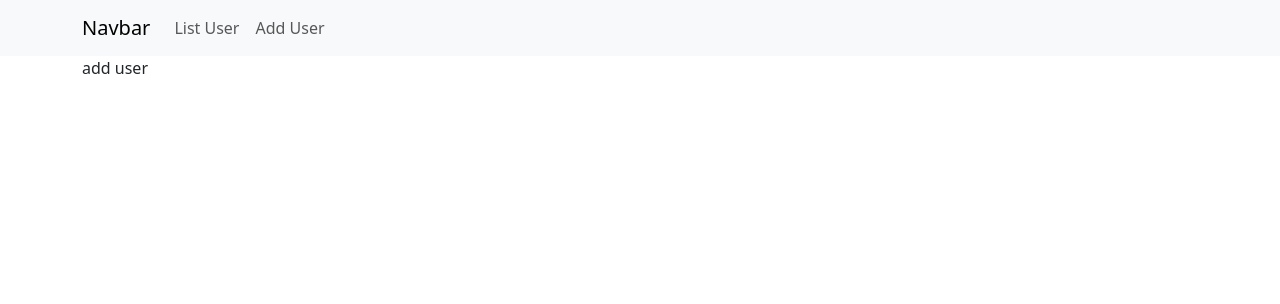
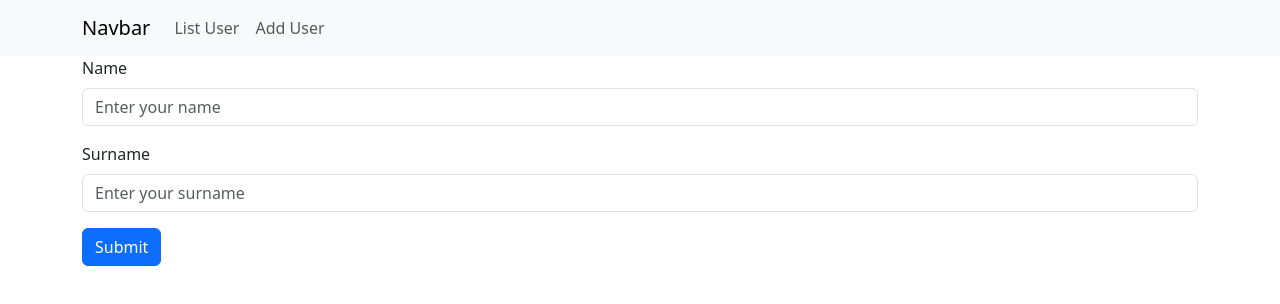
Before and after one commit to ahmedsalihh/bankingApp, a React (Create React App) app in the folder banking-ui/: page /addUser in a window 1280 px wide. Shown: the top 304 px of the page. Built offline with nearby package versions, Linux system fonts and the light colour scheme.

Commit message:
Add addUser page

```diff
--- a/banking-ui/src/App.js
+++ b/banking-ui/src/App.js
@@ -9,7 +9,7 @@ const App = () => {
       <div className='container'>
         <Routes>
           {routes.map(r => (
-            <Route exact path={r.path} element={r.component} />
+            <Route key={r.path} exact path={r.path} element={r.component} />
           ))}
         </Routes>
       </div>
--- a/banking-ui/src/components/Navbar/index.js
+++ b/banking-ui/src/components/Navbar/index.js
@@ -22,12 +22,8 @@ const Navbar = () => {
         <div className='collapse navbar-collapse' id='navbarNav'>
           <ul className='navbar-nav'>
             {routes.map(r => (
-              <li className='nav-item'>
-                <a
-                  className='nav-link'
-                  aria-current='page'
-                  href={r.path}
-                >
+              <li className='nav-item' key={r.path}>
+                <a className='nav-link' aria-current='page' href={r.path}>
                   {r.title}
                 </a>
               </li>
--- a/banking-ui/src/containers/AddUser/index.js
+++ b/banking-ui/src/containers/AddUser/index.js
@@ -1,7 +1,69 @@
-import React from 'react';
+import React, { useState } from 'react';
 
 const AddUser = () => {
-  return <div>add user</div>;
+  const [firstname, setFirstname] = useState('');
+  const [lastname, setLastname] = useState('');
+
+  const handleSubmit = e => {
+    e.preventDefault();
+    const body = {
+      firstname,
+      lastname,
+    };
+    addUser(body);
+  };
+
+  const addUser = async body => {
+    const response = await fetch('http://localhost:8080/users/add', {
+      method: 'POST',
+      headers: {
+        Accept: 'application/json',
+        'Content-Type': 'application/json',
+      },
+      body: JSON.stringify(body),
+    });
+    console.log(response);
+  };
+
+  return (
+    <div>
+      <form>
+        <div className='mb-3'>
+          <label htmlFor='name' className='form-label'>
+            Name
+          </label>
+          <input
+            onChange={e => setFirstname(e.target.value)}
+            className='form-control'
+            id='firstname'
+            value={firstname}
+            placeholder='Enter your name'
+          />
+        </div>
+        <div className='mb-3'>
+          <label htmlFor='surname' className='form-label'>
+            Surname
+          </label>
+          <input
+            onChange={e => setLastname(e.target.value)}
+            className='form-control'
+            id='lastname'
+            value={lastname}
+            placeholder='Enter your surname'
+          />
+        </div>
+        <div className='mb-3'>
+          <button
+            type='submit'
+            className='btn btn-primary'
+            onClick={handleSubmit}
+          >
+            Submit
+          </button>
+        </div>
+      </form>
+    </div>
+  );
 };
 
 export default AddUser;
```
